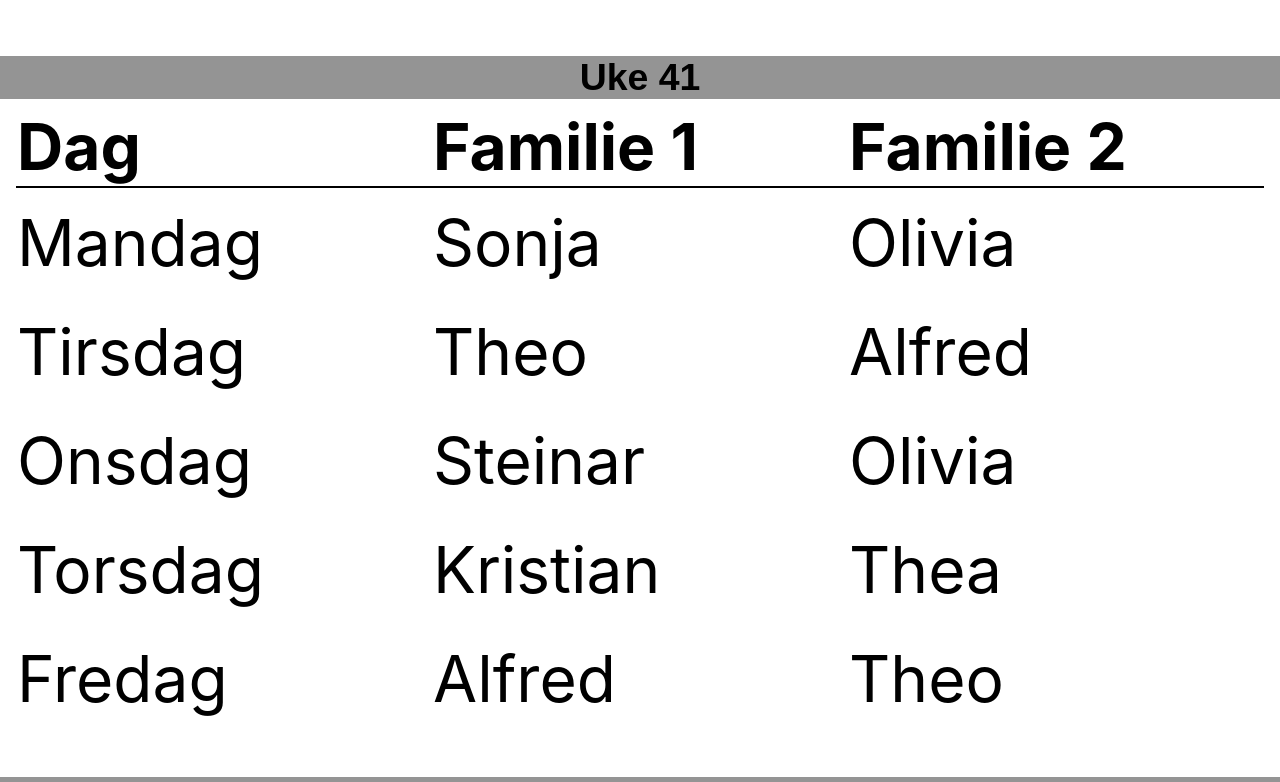
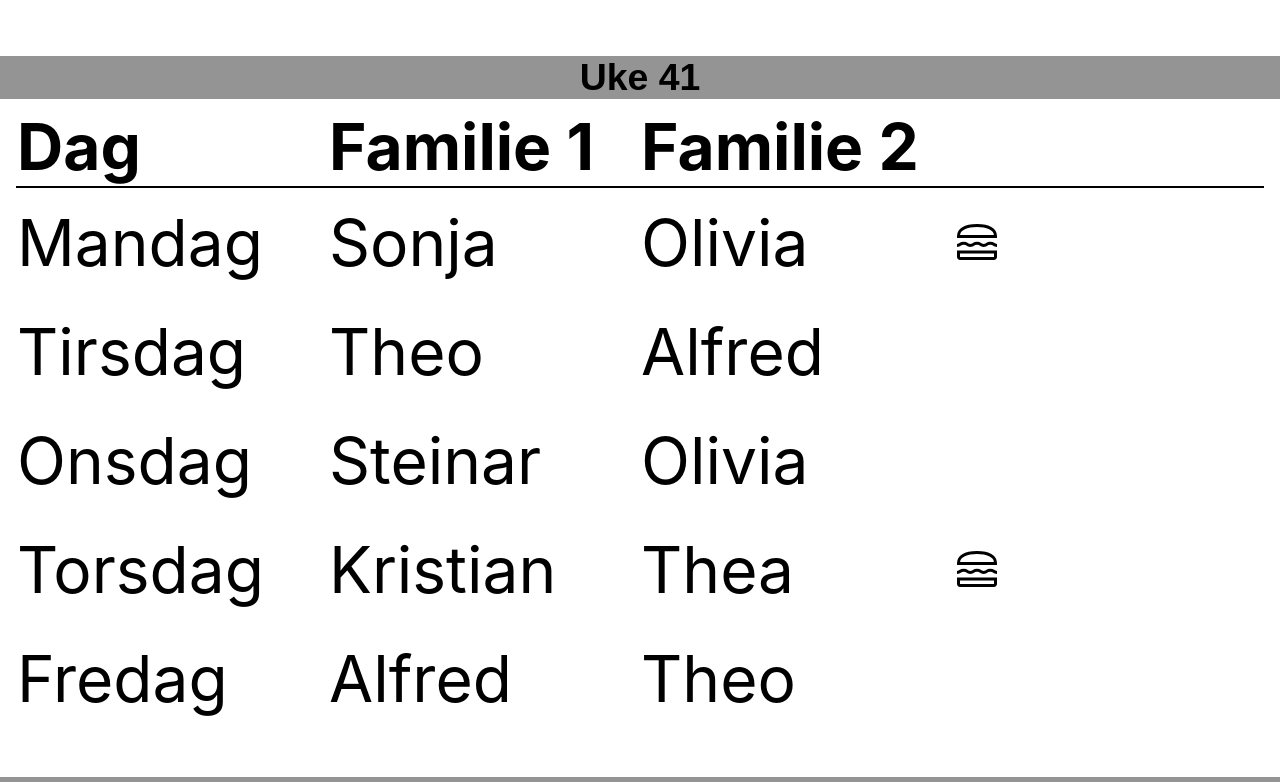
Before and after one commit to ostensrud/foelgeliste, a Next.js app: page /komplett in a window 1280 px wide. Shown: the part 914-1696 px from the top of the page. Built offline with nearby package versions, Linux system fonts and the light colour scheme.

Commit message:
Forenklet lunsj-visning

```diff
--- a/components/LunchDisplay.tsx
+++ b/components/LunchDisplay.tsx
@@ -20,7 +20,7 @@ export const LunchDisplay = ({
     isSunday(dagensDato)
   ) {
     return null;
-  } else if (walkingSchedule[ukenummer].dager?.[ukedag].matservering) {
+  } else if (ukedag === 0 || ukedag === 3) {
     return <Lunch />;
   }
   return null;
--- a/components/WeekSchedule.tsx
+++ b/components/WeekSchedule.tsx
@@ -58,7 +58,7 @@ const WeekSchedule = ({
                 <td className={"ukedag"}>{dager[index]}</td>
                 <td>{dag.familie1}</td>
                 <td>{dag.familie2}</td>
-                <td>{dag.matservering ? <Lunch /> : ""}</td>
+                <td>{index === 0 || index === 3 ? <Lunch /> : ""}</td>
               </tr>
             );
           })}
--- a/pages/komplett/index.tsx
+++ b/pages/komplett/index.tsx
@@ -1,4 +1,5 @@
 import { getISOWeek } from "date-fns";
+import { Lunch } from "../../components/Assets";
 import { Hideaway } from "../../components/hideaway";
 import { walkingSchedule } from "../../resources/schedule";
 import { DagType } from "../../types/DayTypes";
@@ -16,6 +17,7 @@ const Dagrad = ({
       <td className={"ukedag"}>{dager[ukedagNummer]}</td>
       <td>{dag.familie1}</td>
       <td>{dag.familie2}</td>
+      <td>{ukedagNummer === 0 || ukedagNummer === 3 ? <Lunch /> : ""}</td>
     </tr>
   );
 };
@@ -45,6 +47,7 @@ const Ukerad = (props: UkeProps) => {
                 <th>Dag</th>
                 <th>Familie 1</th>
                 <th>Familie 2</th>
+                <th></th>
               </tr>
             </thead>
             <tbody>
```
